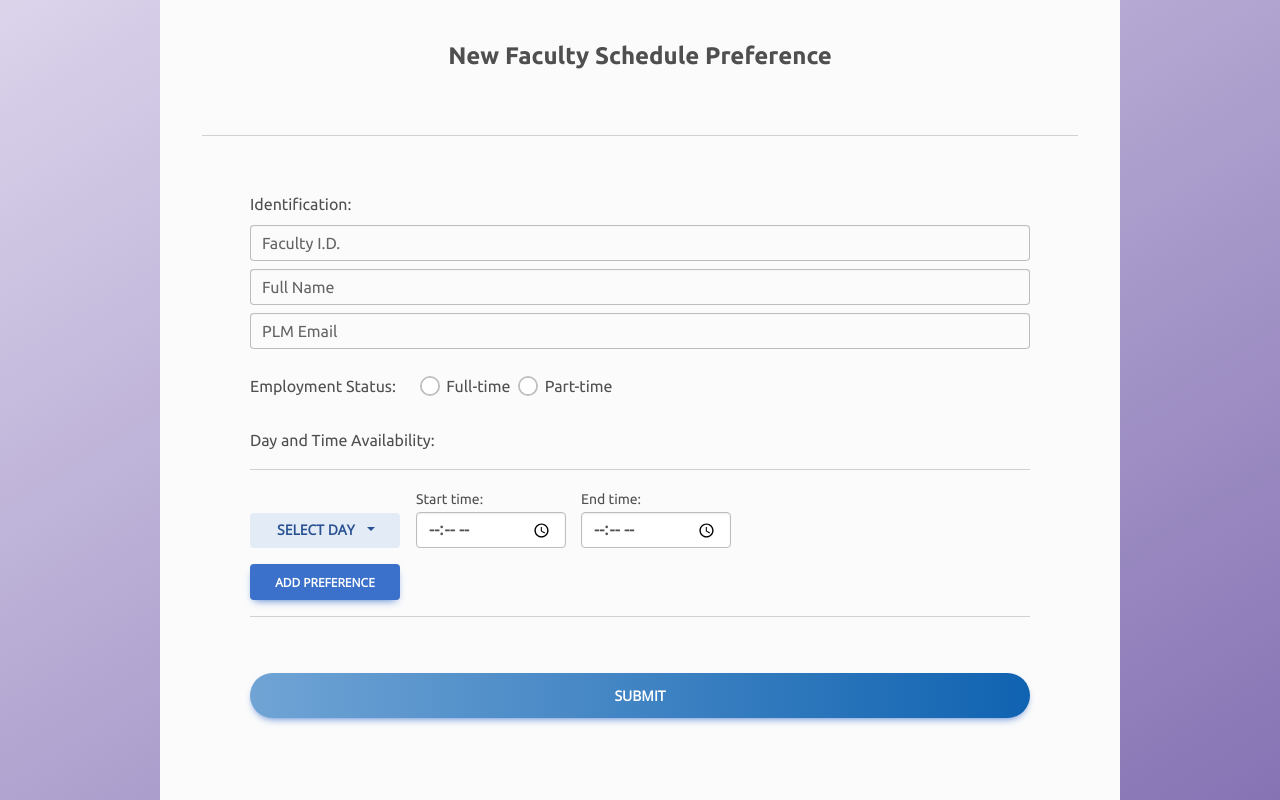
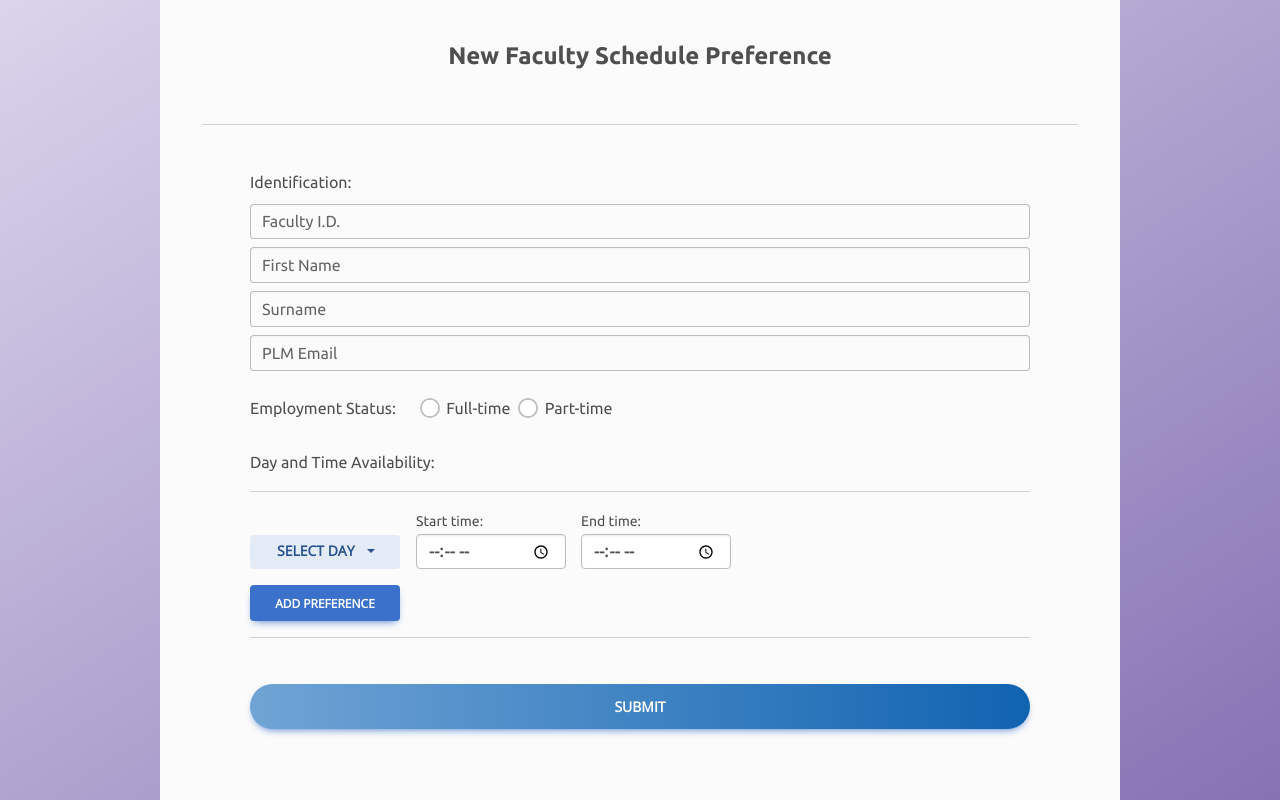
Before and after one commit to jhaimecando27/sched, a Django app: page /faculty-form/ in a window 1280 px wide. Run offline with Django 4.2, Linux system fonts and the light colour scheme; the visitor is signed in with stand-in values (Sample User, id 1).

Commit message:
new file:   app/main/forms.py
	modified:   app/main/views.py
	modified:   app/templates/home/faculty-form.html

```diff
--- a/app/main/views.py
+++ b/app/main/views.py
@@ -1,5 +1,6 @@
 from django.shortcuts import render
 from django.contrib.auth.decorators import login_required
+from .forms import facultyForm
 
 
 # Ref 1: https://stackoverflow.com/questions/2245895/is-there-a-simple-way-to-get-group-names-of-a-user-in-django
@@ -8,7 +9,6 @@
 
     return render(request, 'home/home.html', {})
 
-
 @login_required
 def prof(request):
     return render(request, 'home/faculty-form.html', {})
--- a/app/templates/home/faculty-form.html
+++ b/app/templates/home/faculty-form.html
@@ -36,13 +36,18 @@
                 <label class="form-label" for="inputId">Faculty I.D.</label>
             </div>
             <div class="form-outline mt-2">
-                <input type="text" class="form-control" name="inputName" required value=""
-                    placeholder="LAST NAME, FIRST NAME M.I." />
-                <label class="form-label" for="inputName">Full Name</label>
+                <input type="text" class="form-control" name="inputFirstName" required value=""
+                    placeholder="" />
+                <label class="form-label" for="inputFirstName">First Name</label>
+            </div>
+            <div class="form-outline mt-2">
+                <input type="text" class="form-control" name="inputLastName" required value=""
+                    placeholder="" />
+                <label class="form-label" for="inputLastName">Surname</label>
             </div>
             <div class="form-outline mt-2">
                 <input type="text" class="form-control" name="inputEmail" required value=""
-                    placeholder="Emailname@plm.edu.ph" />
+                    placeholder="emailname@plm.edu.ph" />
                 <label class="form-label" for="inputEmail">PLM Email</label>
             </div><br>
             <div class="form-group d-flex">
```
Also changed, not shown: app/main/forms.py (added, +11 -0 lines).
